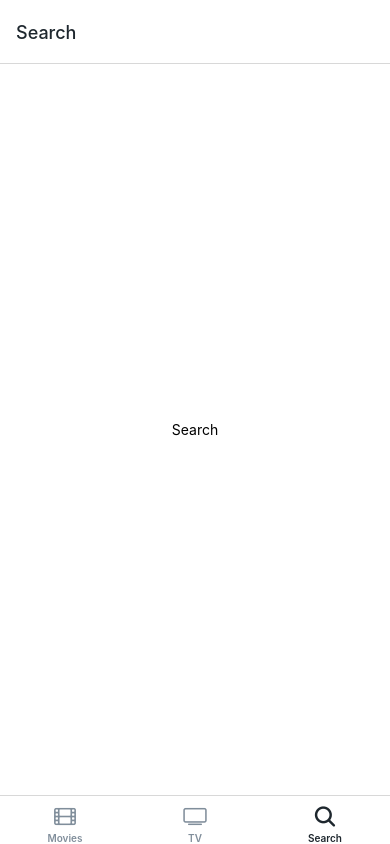
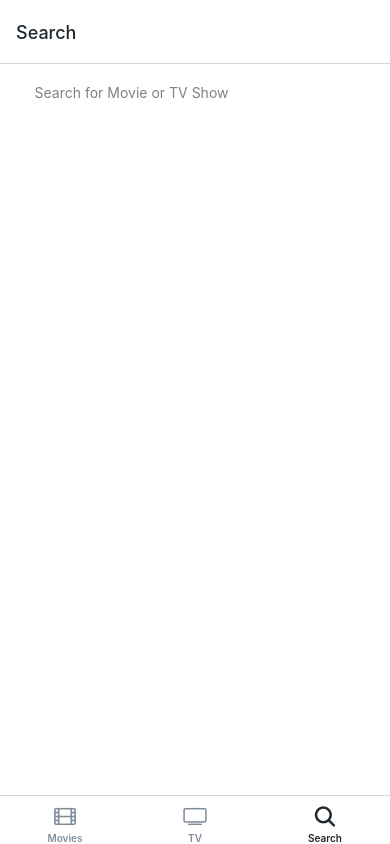
Before and after one commit to jellive/react-native-noovies, a React Native app: screen /Search in a window 390 px wide. Built offline with nearby package versions, Linux system fonts and the light colour scheme; no server answers.

Commit message:
[Search] add textfield

```diff
--- a/screens/Search.tsx
+++ b/screens/Search.tsx
@@ -1,9 +1,32 @@
-import react from 'react'
+import react, { useState } from 'react'
 import { View, Text } from 'react-native'
+import styled from 'styled-components/native'
 
-const Search = () => (
-  <View style={{ flex: 1, justifyContent: 'center', alignItems: 'center' }}>
-    <Text>Search</Text>
-  </View>
-)
+const Container = styled.ScrollView``
+
+const SearchBar = styled.TextInput`
+  background-color: white;
+  padding: 10px 15px;
+  border-radius: 15px;
+  width: 90%;
+  margin: 10px auto;
+`
+
+const Search = () => {
+  const [query, setQuery] = useState('')
+  const onChangeText = (text: string) => {
+    setQuery(text)
+  }
+  console.log('query', query)
+  return (
+    <Container>
+      <SearchBar
+        placeholder="Search for Movie or TV Show"
+        placeholderTextColor="grey"
+        returnKeyType="search"
+        onChangeText={onChangeText}
+      />
+    </Container>
+  )
+}
 export default Search
```
